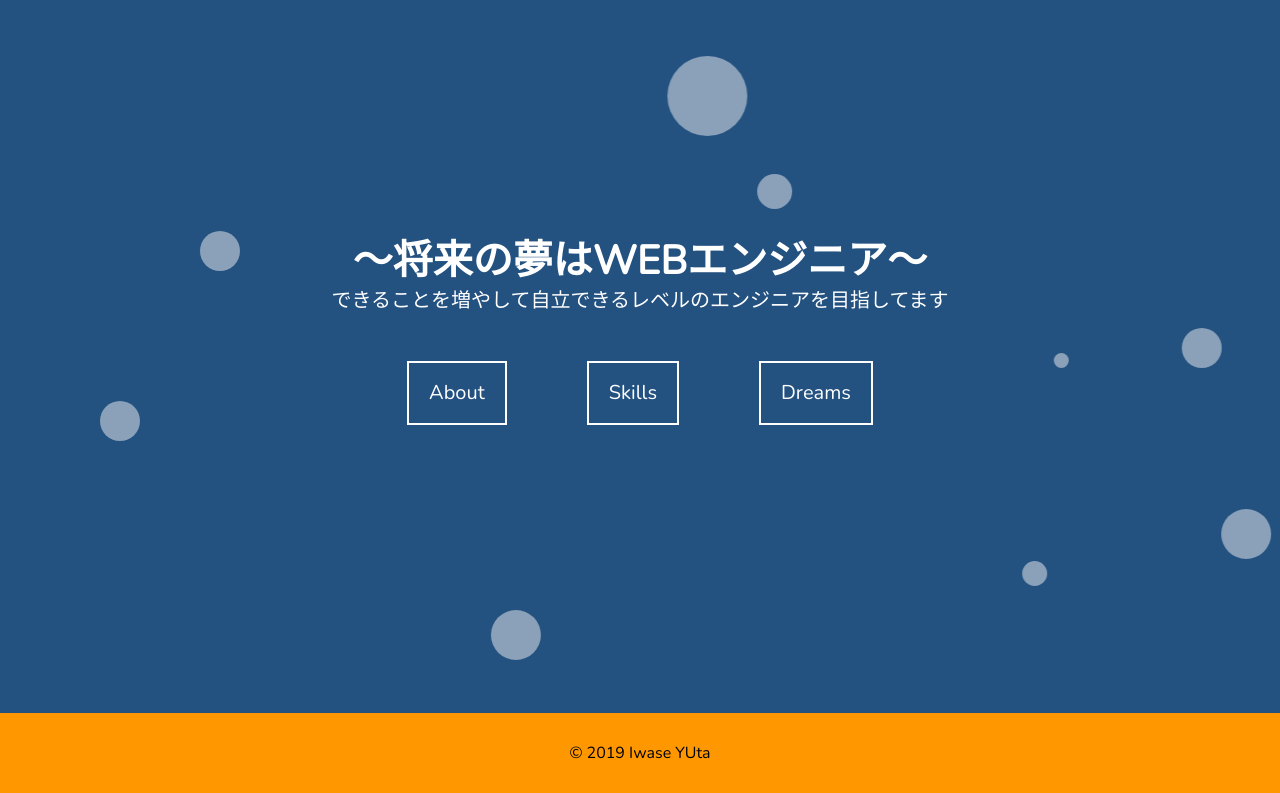
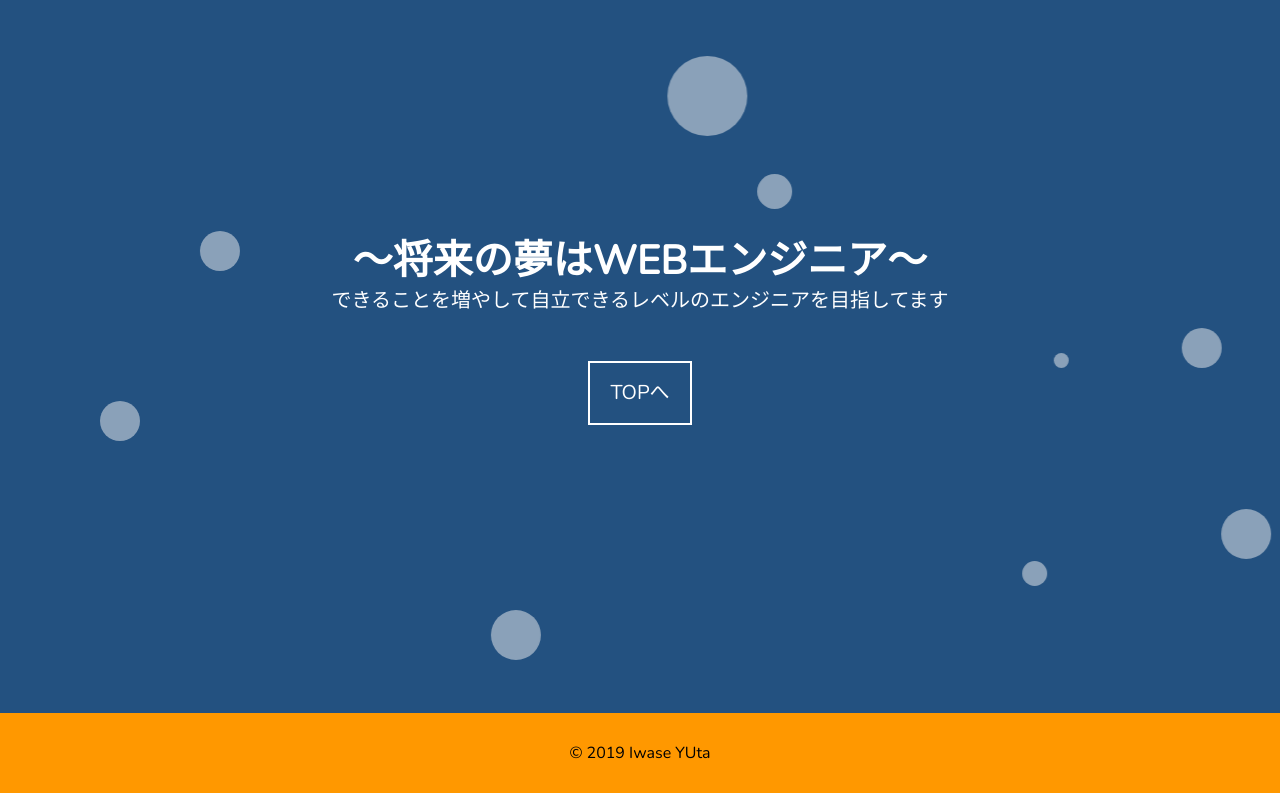
Before and after one commit to yutarockyou/portfolio, a plain HTML site: page index.html in a window 1280 px wide. Shown: the part 3207-4000 px from the top of the page. Drawn offline with nearby package versions, Linux system fonts and the light colour scheme.

Commit message:
Update index.html

```diff
--- a/index.html
+++ b/index.html
@@ -11,7 +11,7 @@
     <link rel="stylesheet" href="https://use.fontawesome.com/releases/v5.8.2/css/all.css">
     <body>
   <!--ヘッダー-->
-    <header>
+    <header id="top">
       <div class="header-top">
         <div class="headText">
           <h1>I AM</h1>
@@ -152,9 +152,7 @@
           <p>できることを増やして自立できるレベルのエンジニアを目指してます</p>
         </div>
         <ul>
-          <a href="#About"><li>About</li></a>
-          <a href="#Skills"><li>Skills</li></a>
-          <a href="#Dreams"><li>Dreams</li></a>
+          <a href="#top"><li>TOPへ</li></a>
         </ul>
         <div class="bubbles">
           <div class="bubble1"> </div>
```
